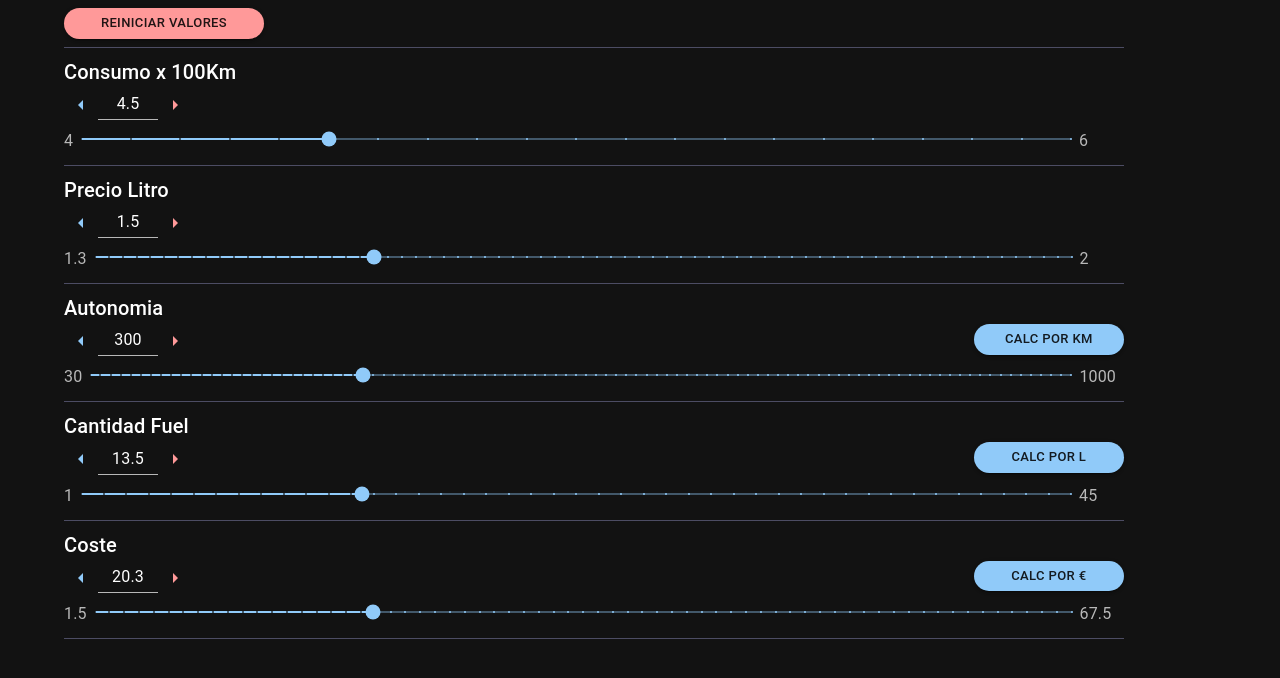
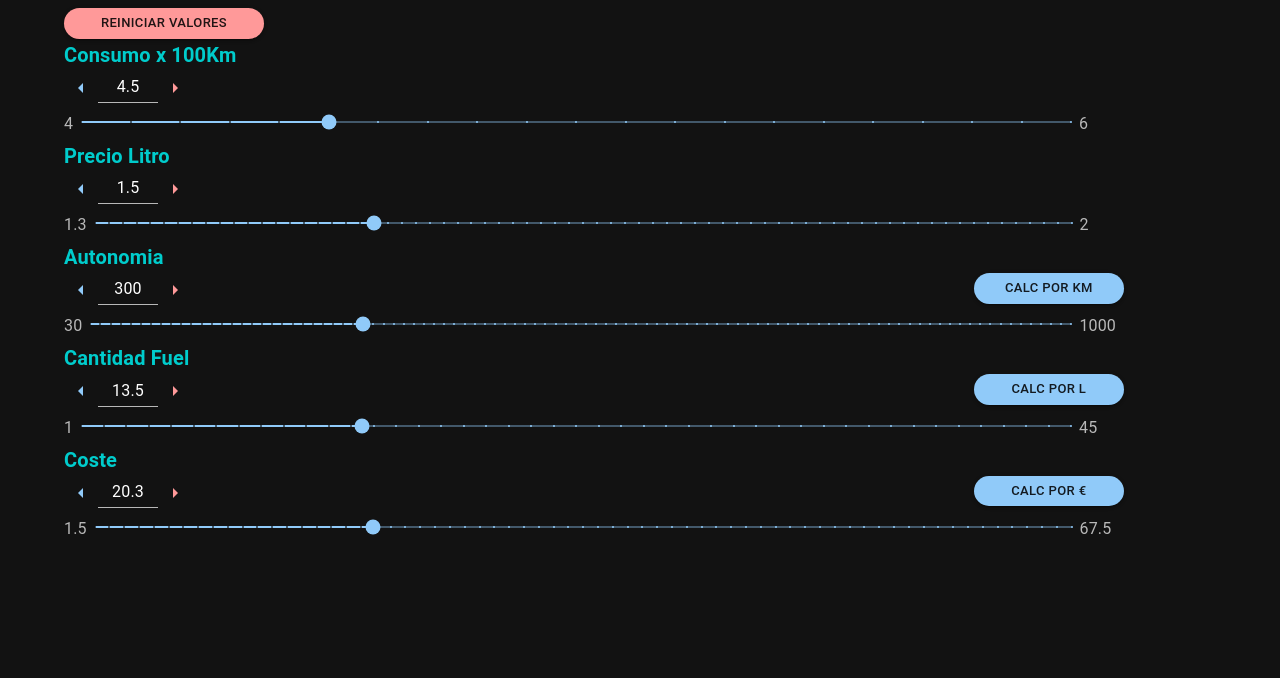
Before and after one commit to mvillajos/fuelcostcalc, a React (Vite) app: page / in a window 1280 px wide. Shown: the top 678 px of the page. Built offline with nearby package versions, Linux system fonts and the light colour scheme.

Commit message:
Quitar dividers y ajustar color fuente titulos

```diff
--- a/src/Components/SliderComponent.jsx
+++ b/src/Components/SliderComponent.jsx
@@ -92,13 +92,15 @@ const SliderComponent = ({
   };
 
   return (
-    <Stack my={0}>
+    <Stack mt={0}>
       {/* <Stack gap={0.5}> */}
       {/* <Typography variant="h6"> */}
       {/* {unit} {amount} */}
       {/* <Grid container spacing={2} alignItems="space-between"> */}
       {/* <Grid item> */}
-      <Typography variant="h6">{label}</Typography>
+      <Typography variant="h6" color="#00cccc" fontWeight={"bold"}>
+        {label}
+      </Typography>
       {/* </Grid> */}
       {/* <Grid item>
             {textoBtnRecalc && (
--- a/src/Components/SliderPanel.jsx
+++ b/src/Components/SliderPanel.jsx
@@ -96,7 +96,7 @@ const SliderPanel = () => {
         Reiniciar valores
       </Button>
 
-      <Divider sx={styleDivider} />
+      {/* <Divider sx={styleDivider} /> */}
 
       <SliderComponent
         value2={valconsumo100}
@@ -110,7 +110,7 @@ const SliderPanel = () => {
         label="Consumo x 100Km"
       />
 
-      <Divider sx={styleDivider} />
+      {/* <Divider sx={styleDivider} /> */}
 
       <SliderComponent
         value2={valpreciolitro}
@@ -124,7 +124,7 @@ const SliderPanel = () => {
         label="Precio Litro"
       />
 
-      <Divider sx={styleDivider} />
+      {/* <Divider sx={styleDivider} /> */}
 
       <SliderComponent
         value2={valautonomia}
@@ -160,7 +160,7 @@ const SliderPanel = () => {
         Calc by AUTONOMIA
       </Button> */}
 
-      <Divider sx={styleDivider} />
+      {/* <Divider sx={styleDivider} /> */}
 
       <SliderComponent
         value2={valcantlitros}
@@ -192,7 +192,7 @@ const SliderPanel = () => {
         Calc by LITROS
       </Button> */}
 
-      <Divider sx={styleDivider} />
+      {/* <Divider sx={styleDivider} /> */}
 
       <SliderComponent
         value2={valcoste}
@@ -227,7 +227,7 @@ const SliderPanel = () => {
         Calc by COSTE
       </Button> */}
 
-      <Divider sx={styleDivider} />
+      {/* <Divider sx={styleDivider} /> */}
     </div>
   );
 };
```
